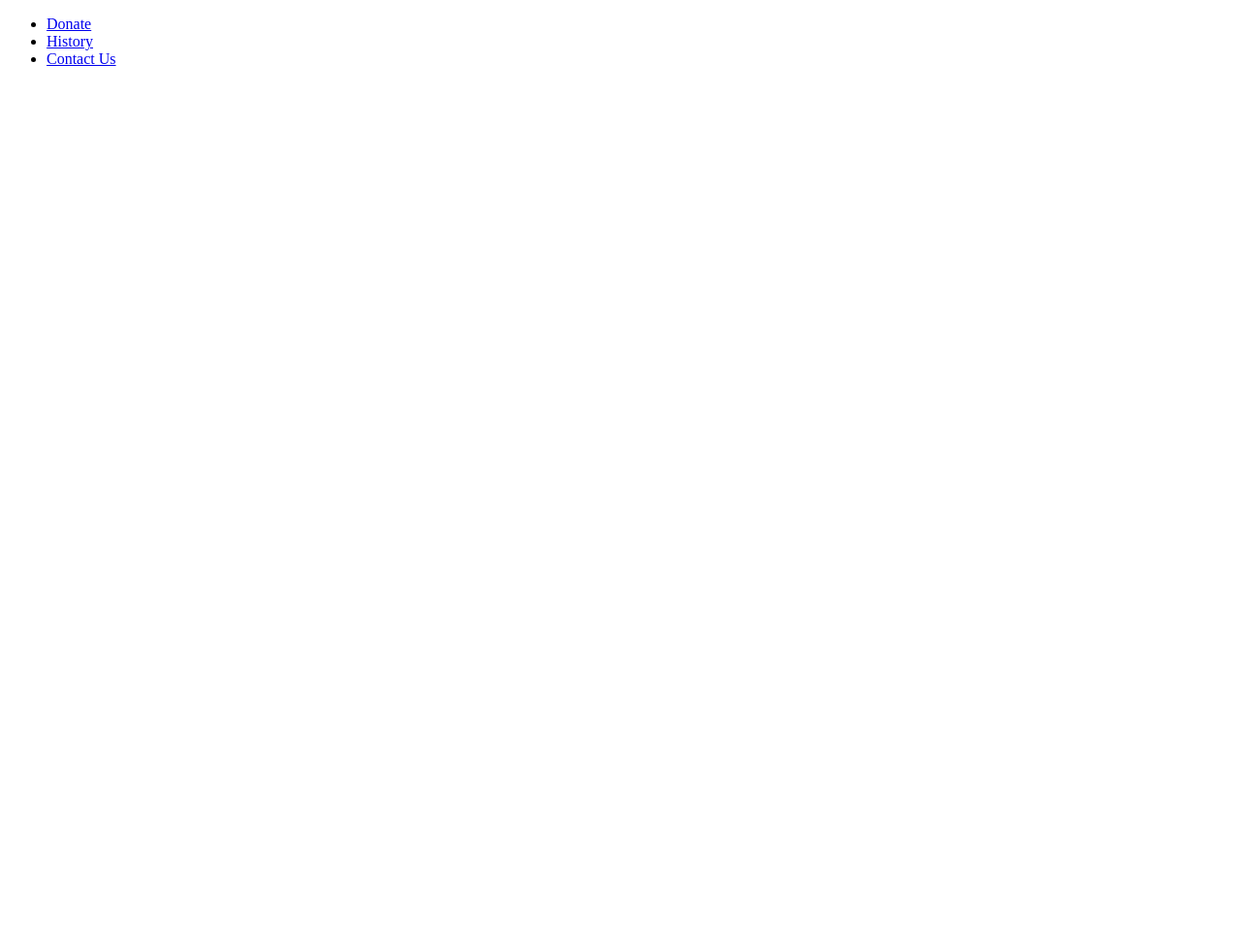
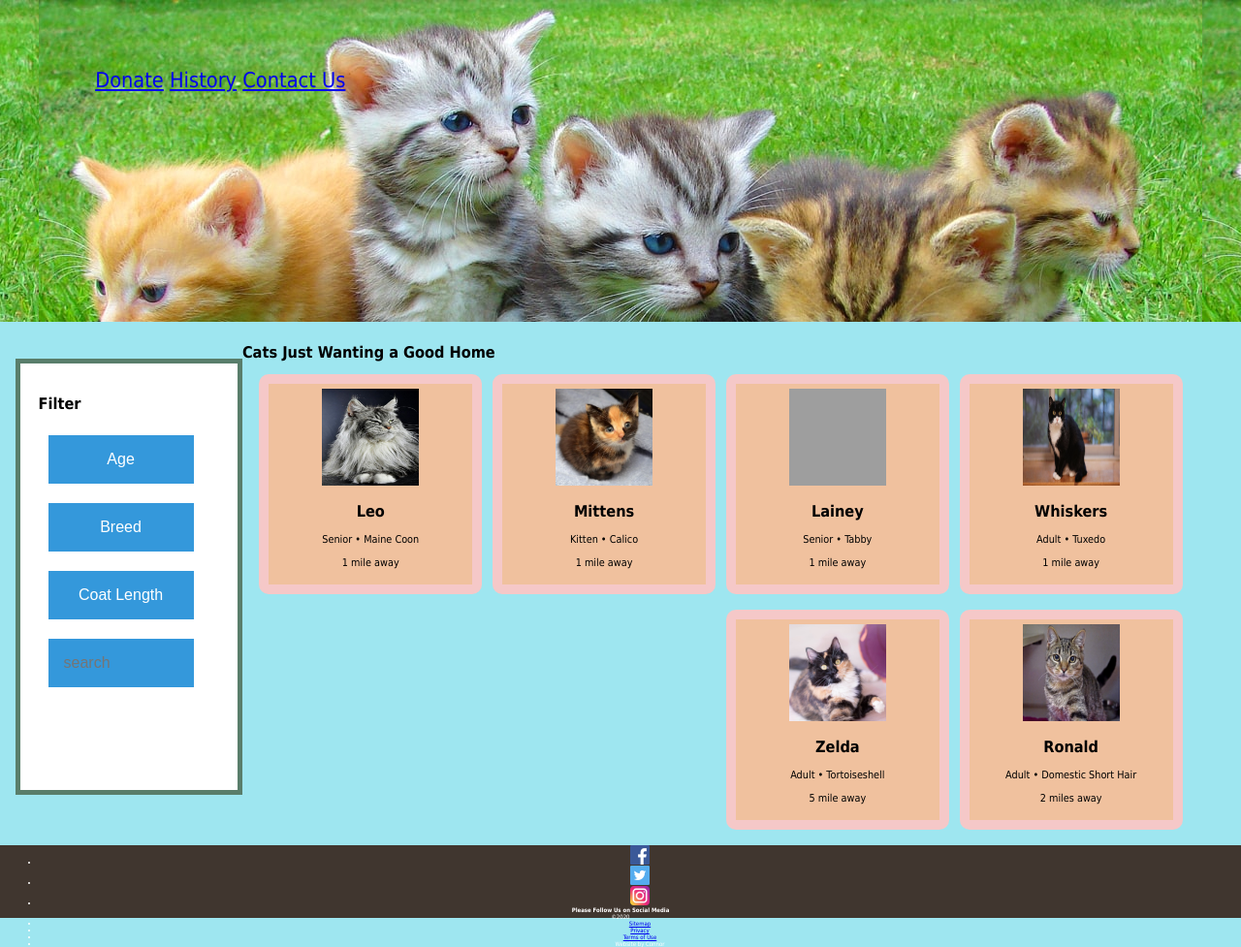
Before and after one commit to connorbraeger/StoreFront, a plain HTML site: page index.html in a window 1280 px wide. Shown: the whole page at 97% size. Before the commit the page ends 800 px from the top, so only its background shows below. Drawn offline with Linux system fonts and the light colour scheme; grey boxes are pictures that could not be loaded.

Commit message:
second major commit

```diff
--- a/index.html
+++ b/index.html
@@ -5,6 +5,8 @@
     <meta name="viewport" content="width=device-width, initial-scale=1.0">
     <title>Static Store Front</title>
     <link rel = "stylesheet" type = "text/css" href= "main.css">
+    <script src = "script.js" type = "text/javascript"></script>
+
 
 </head>
 <body>
@@ -22,7 +24,99 @@
     </header>
     <!--Nav Bar Donation Links, History-->
     <!--Search Container-->
+    <section id = "searchContainer">
+        <h2>Filter</h2>
+       <div class = "dropdown">
+           <button onclick="myFunction('DropDown1')" class = "dropbtn">Age</button>
+           <div id ="DropDown1" class = "dropdown-content">
+               <a href = "#kitten">Kitten</a>
+               <a href = "#adult">Adult</a>
+               <a href = "#senior">Senior</a>
+           </div>
+           <button onclick="myFunction('DropDown2')" class = "dropbtn">Breed</button>
+           <div id ="DropDown2" class = "dropdown-content">
+               <a href = "#kitten">Tuxedo</a>
+               <a href = "#adult">Tabby</a>
+               <a href = "#senior">Siamese</a>
+           </div>
+           <button onclick="myFunction('DropDown3')" class = "dropbtn">Coat Length</button>
+           <div id ="DropDown3" class = "dropdown-content">
+               <a href = "#kitten">Short</a>
+               <a href = "#adult">Medium</a>
+               <a href = "#senior">Long</a>
+           </div>
+        <input type = "search" placeholder="search" class = "dropbtn">
+       </div>
+    </section>
     <!--Main -->
+    <section id ="main" class = "contentWrapper">
+       <h1> Cats Just Wanting a Good Home</h1>
+       <div class = "card">
+           <img src = "./assets/tuxedo.webp" class = "catType" alt = "cat"/>
+           <h2>Whiskers</h2>
+           <p>Adult • Tuxedo</p>
+           <p>1 mile away</p>
+       </div>
+
+       <div class = "card">
+           <img src = "./assets/Capture.PNG" class = "catType" alt = "cat"/>
+           <h2>Lainey</h2>
+           <p>Senior • Tabby</p>
+           <p>1 mile away</p>
+       </div>
+
+       <div class = "card">
+           <img src = "./assets/calico.webp" class = "catType" alt = "cat"/>
+           <h2>Mittens</h2>
+           <p>Kitten • Calico</p>
+           <p>1 mile away</p>
+       </div>
+
+       <div class = "card">
+           <img src = "./assets/MaineCoon.png" class = "catType" alt = "cat"/>
+           <h2>Leo</h2>
+           <p>Senior • Maine Coon</p>
+           <p>1 mile away</p>
+       </div>
+
+       <div class = "card">
+           <img src = "./assets/domestic.jpg" class = "catType" alt = "cat"/>
+           <h2>Ronald</h2>
+           <p>Adult • Domestic Short Hair</p>
+           <p>2 miles away</p>
+       </div>
+
+       <div class = "card">
+           <img src = "./assets/tort.jpg" class = "catType" alt = "cat"/>
+           <h2>Zelda</h2>
+           <p>Adult • Tortoiseshell</p>
+           <p>5 mile away</p>
+       </div>
+
+    </section>
+
     <!--Foooter-->
+    <div class = "trick">
+    <footer>
+        <div class = "social">
+            <ul id = "socialFooter">
+                <li><a href = '#'><img src = "./assets/facebook_20.png" alt = "Facebook" border ="0" class ="socialIcon"></a></li>
+                <li><a href = '#'><img src = "./assets/twitter_20.png" alt = "Twitter" border = "0" class = "socialIcon"></a></li>
+                <li><a href = '#'><img src = "./assets/instagram.webp" alt = "Instagram" border ="0" class ="socialIcon"></a></li>
+
+            </ul>
+            <h2>Please Follow Us on Social Media</h2>
+    </div>
+    <div class = "Legal">
+        <span>&copy;2020</span>
+        <ul id ="menuFooter">
+            <li><a href='#'>Sitemap</a></li>
+            <li><a href = '#'>Privacy</a></li>
+            <li><a href = '#'>Terms of Use</a></li>
+            <li>Website by Connor</li>
+        </ul>
+    </div>
+    </footer>
+</div>
 </body>
 </html>
--- a/main.css
+++ b/main.css
@@ -0,0 +1,130 @@
+.dropbtn{
+    background-color:#3498DB;
+    color:white;
+    padding:16px;
+    margin:5%;
+    font-size:16px;
+    width: 75%;
+    height:50%;
+    border:none;
+    cursor:pointer;
+}
+.dropbtn:hover, .dropbtn:focus{
+    background-color: #2980B9;
+}
+.dropdown{
+    position: relative;
+    display:inline-block;
+}
+.dropdown-content{
+    display:none;
+    position:absolute;
+    background-color: #f1f1f1;
+    min-width: 160px;
+    overflow:auto;
+    box-shadow:0px 8px 16px 0px rgba(0,0,0,0.2)
+}
+.dropdown-content a {
+    color: black;
+    padding: 12px 16px;
+    text-decoration: none;
+    display: block;
+  }
+.dropdown a:hover {background-color : #ddd;}
+.show{display:block}
+body{
+    font-size: 67.5%;
+    font-family:Tahoma, Geneva, sans-serif;
+    background:#9EE6F0;;
+    padding:0;
+    margin: 0;
+    -webkit-background-size:100% 100%;
+    -moz-background-size:100% 100%;
+    background-size:100% 100%;
+    -o-background-size:100% 100%;
+}
+.contentWrapper{
+    margin:0 auto;
+    max-width:1170px;
+    padding: 0 3.0em;
+
+}.left{
+    float:left;
+}
+.right{
+    float:right;
+}
+header{
+    background:white url(assets/kittens.jpg) center 0px;
+    padding: 2.5em 0 0.5em;
+    margin:0 0 2.0em;
+    height: 300px;
+
+}
+nav{
+    color:rgb(12, 12, 12);
+    font-size:2.0em;
+    padding:1.0em 1.0em 0.5em;
+    margin:1.0em;
+}
+nav ul{
+    margin:0;
+    padding:0;
+    list-style:none;
+}
+nav li{
+    display: inline-block;
+    margin:0;
+}
+section#searchContainer{
+    float:left;
+    position: relative;
+    display:block;
+    background-color: #fff;
+    margin:1.5em 0 3.0em 1.5em;
+    padding:1.7em 0.5em 2.0em 1.7em;
+    border:#597e6b solid 5px;
+    width:200px;
+    height:400px;
+
+}
+section #main{
+    background-color:rgba(252,251,243,0.7);
+    margin:0 0 2.0em;
+    padding: 1.5em 0 2.0em 1.5em;
+    display:inline-block;
+    border-radius:2em;
+    box-shadow:1px 1px 5px #777;
+text-align: center;}
+section div.card{
+    float:right;
+    postition:relative;
+    width:200px;
+    margin: 0 0.5em 1.5em 0.5em;
+    padding:5px;
+    background-color: #F0C19E;
+    text-align:center;
+    border: rgb(245, 200, 200) solid 10px;
+    border-radius:10px;
+
+}
+section div.card img.catType{
+    height:100px;
+    width:100px;
+}
+footer{
+    background-color:#40362f;
+    height:75px;
+    font-size:1.2 em;
+    color:#fff;
+    text-align:center;
+    padding: 1.5em 2.0em;
+}
+div.social img.socialIcon{
+    width:20px;
+    height:20px;
+}
+div.trick{
+    clear:both;
+    font-size:1%;
+}
--- /dev/null
+++ b/script.js
@@ -0,0 +1,15 @@
+function myFunction(boxName){
+    document.getElementById(boxName).classList.toggle("show");
+}
+window.onclick = function(event){
+    if(!event.target.matches('.dropbtn')){
+        var dropdowns = document.getElementsByClassName("dropdown-content");
+        var i;
+        for (i = 0; i <dropdowns.length; i++){
+            var openDropdown = dropdowns[i];
+            if(openDropdown.classList.contains('show')){
+                openDropdown.classList.remove('show');
+            }
+        }
+    }
+}
```
Also changed, not shown: assets/MaineCoon.png (added), assets/calico.webp (added), assets/domestic.jpg (added), assets/facebook_20.png (added), assets/instagram.webp (added), assets/kittens.jpg (added), assets/tort.jpg (added), assets/tuxedo.webp (added), assets/twitter_20.png (added), 1 other file.
